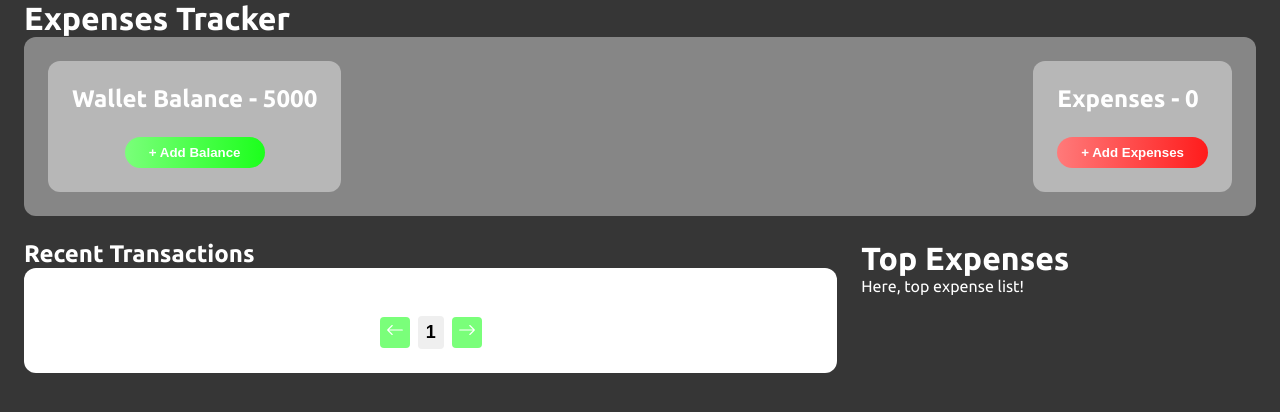
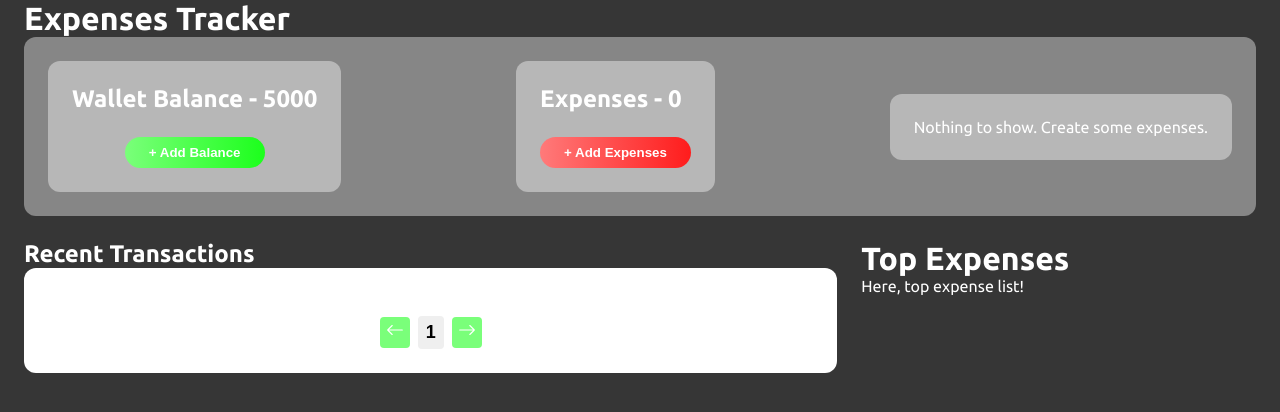
Before and after one commit to saurabhk79/expense-app, a React (Create React App) app: page / in a window 1280 px wide. Shown: the top 412 px of the page. Built offline with nearby package versions, Linux system fonts and the light colour scheme.

Commit message:
added graphs

```diff
--- a/package.json
+++ b/package.json
@@ -6,8 +6,10 @@
     "@testing-library/jest-dom": "^5.17.0",
     "@testing-library/react": "^13.4.0",
     "@testing-library/user-event": "^13.5.0",
+    "apexcharts": "^3.49.1",
     "notistack": "^3.0.1",
     "react": "^18.3.1",
+    "react-apexcharts": "^1.4.1",
     "react-dom": "^18.3.1",
     "react-icons": "^5.2.1",
     "react-modal": "^3.16.1",
--- a/src/App.js
+++ b/src/App.js
@@ -3,10 +3,17 @@ import RecentsCard from "./Components/RecentsCard";
 import TopExpenses from "./Components/TopExpenses";
 import WalletCard from "./Components/WalletCard";
 
+import PieGraph from "./Components/PieGraph";
+
 import "./buttons.css";
 import "./App.css";
+import { useContext } from "react";
+import { Context } from "./context";
 
 const App = () => {
+  const context = useContext(Context);
+
+  console.log(context, "===========>");
   return (
     <div className="App">
       <h1>Expenses Tracker</h1>
@@ -15,6 +22,7 @@ const App = () => {
         <div className="info card">
           <WalletCard />
           <ExpenseCard />
+          <PieGraph />
         </div>
 
         <RecentsCard />
--- /dev/null
+++ b/src/Components/PieGraph.js
@@ -0,0 +1,27 @@
+import React, { useContext } from "react";
+import ReactApexChart from "react-apexcharts";
+import { Context } from "../context";
+
+const PieGraph = () => {
+  const { create_dataset, wallet } = useContext(Context);
+
+  const chart = create_dataset();
+
+  console.log(chart);
+  return (
+    <div className="card">
+      {wallet.transactions.length !== 0 ? (
+        <ReactApexChart
+          options={chart.options}
+          series={chart.series}
+          type="pie"
+          width={190}
+        />
+      ) : (
+        "Nothing to show. Create some expenses."
+      )}
+    </div>
+  );
+};
+
+export default PieGraph;
--- a/src/context.js
+++ b/src/context.js
@@ -28,8 +28,52 @@ const ContextProvider = ({ children }) => {
     }));
   };
 
+  const create_dataset = () => {
+    const dataset = {};
+
+    wallet.transactions.forEach((item) => {
+      const { category, price } = item;
+      if (dataset[category]) {
+        dataset[category] += price;
+      } else {
+        dataset[category] = price;
+      }
+    });
+
+    const categories = Object.keys(dataset);
+    const prices = Object.values(dataset);
+
+    const chartData = {
+      series: prices,
+      options: {
+        chart: {
+          width: 380,
+          type: "pie",
+        },
+        labels: categories,
+        responsive: [
+          {
+            breakpoint: 480,
+            options: {
+              chart: {
+                width: 200,
+              },
+              legend: {
+                position: "bottom",
+              },
+            },
+          },
+        ],
+      },
+    };
+
+    return chartData;
+  };
+
   return (
-    <Context.Provider value={{ wallet, add_wallet_balance, create_expense }}>
+    <Context.Provider
+      value={{ wallet, add_wallet_balance, create_expense, create_dataset }}
+    >
       {children}
     </Context.Provider>
   );
```
Also changed, not shown: src/Components/BarGraph.js (added, +26 -0 lines), src/Components/Modal.js (added, +8 -0 lines), 1 other file (tests, documents, lock files or other folders).
